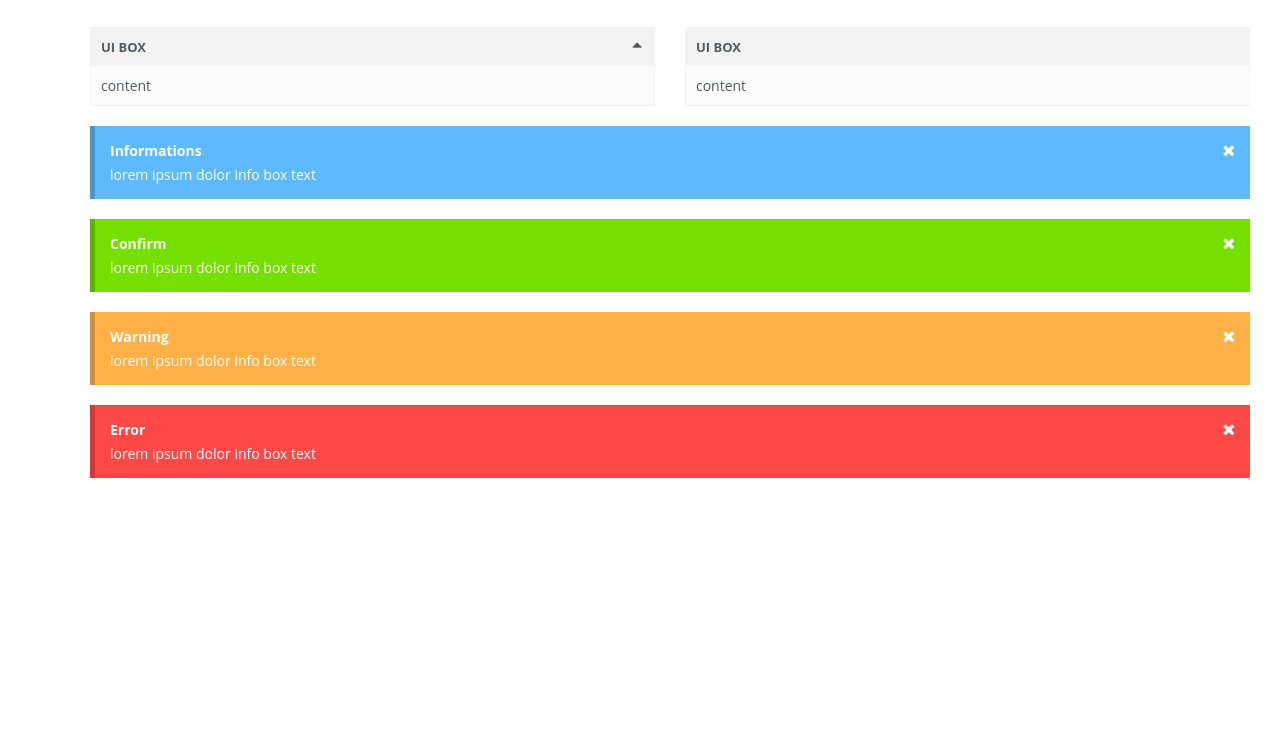
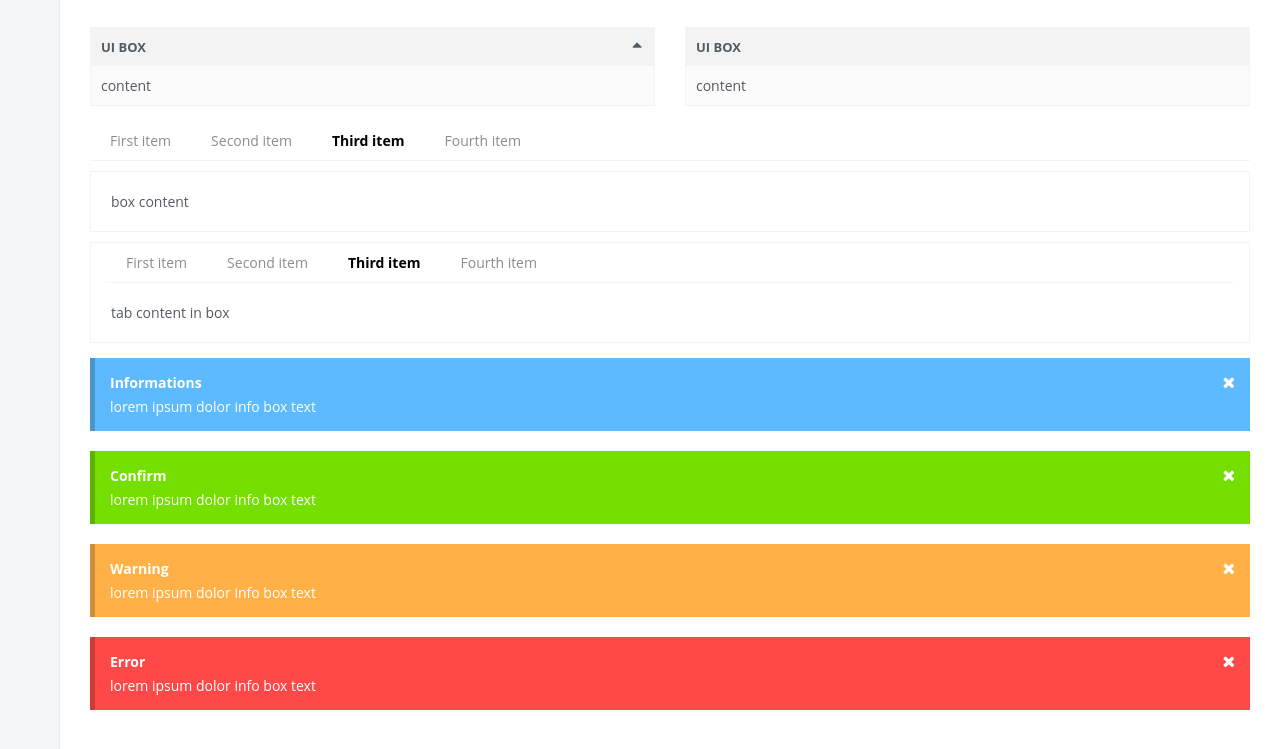
Before and after one commit to wUFr/FRAC, a plain HTML site: page index.htm in a window 1280 px wide. Shown: the part 1017-1766 px from the top of the page. Before the commit the page ends 1535 px from the top, so only its background shows below. Drawn offline with Linux system fonts and the light colour scheme; a script that the page names is missing.

Commit message:
Height parameter moved from #admin_main to #admin_sidebar (wip); UI box added; UI tabs (horizontal) added

```diff
--- a/css/layout.css
+++ b/css/layout.css
@@ -1,5 +1,10 @@
 /* CSS BY JIŘÍ BĚLSKÝ - FRAC PROJECT */
 
+html,
+body {
+	height:100%;
+
+}
 
 body {
 	font-family: 'Open Sans', arial, sans-serif;
@@ -57,6 +62,7 @@ body {
 #admin_main {
 	position: relative;
 	overflow: hidden;
+	min-height:100%;
 }
 
 #admin_main:after {
--- a/css/ui.css
+++ b/css/ui.css
@@ -238,3 +238,69 @@ h4.ui_title {
 		line-height: 16px;
 		content: "\f00d";
 	}
+
+
+/*
+
+UI AREA
+
+*/
+.ui_area {
+	margin: 5px 0;
+	border: 1px solid #F3F3F3;
+}
+
+.ui_area:after {
+	display: block;
+	width: 100%;
+	content: "";
+	clear: both;
+}
+
+	.ui_area > .content {
+		padding: 20px;
+	}
+
+/*
+
+UI TABS - HORIZONTAL
+
+*/
+.ui_tabs_horizontal {
+	border-bottom: 1px solid #F3F3F3;
+	list-style: none;
+	margin: 5px 0;
+}
+
+.ui_area > .ui_tabs_horizontal {
+	margin: 0px 15px 0 15px;
+}
+
+.ui_tabs_horizontal:after {
+	display: block;
+	width: 100%;
+	content: "";
+	clear: both;
+}
+
+	.ui_tabs_horizontal > li {
+		float: left;
+	}
+
+		.ui_tabs_horizontal > li a {
+			position: relative;
+			display: block;
+			padding: 10px 20px;
+			font-size: 14px;
+			color: #8c8c8c;
+			text-decoration: none;
+		}
+
+		.ui_tabs_horizontal > li a:hover {
+			color: black;
+		}
+
+		.ui_tabs_horizontal > li.selected a {
+			font-weight: bold;
+			color: black;
+		}
--- a/index.htm
+++ b/index.htm
@@ -134,10 +134,42 @@
 								<div class="title">
 									UI BOX
 								</div>
-
 							</div>
 							<div class="content">
 								content
+							</div>
+						</div>
+					</div>
+				</div>
+
+				<ul class="ui_tabs_horizontal">
+					<li class="item"><a href="#">First item</a></li>
+					<li class="item"><a href="#">Second item</a></li>
+					<li class="item selected"><a href="#">Third item</a></li>
+					<li class="item"><a href="#">Fourth item</a></li>
+				</ul>
+
+				<div class="row">
+					<div class="col-md-12">
+						<div class="ui_area">
+							<div class="content">
+								box content
+							</div>
+						</div>
+					</div>
+				</div>
+
+				<div class="row">
+					<div class="col-md-12">
+						<div class="ui_area">
+							<ul class="ui_tabs_horizontal">
+								<li class="item"><a href="#">First item</a></li>
+								<li class="item"><a href="#">Second item</a></li>
+								<li class="item selected"><a href="#">Third item</a></li>
+								<li class="item"><a href="#">Fourth item</a></li>
+							</ul>
+							<div class="content">
+								tab content in box
 							</div>
 						</div>
 					</div>
@@ -183,6 +215,8 @@
 					</div>
 				</div>
 
+
+
 			</section>
 		</section>
 	</section>
--- /dev/null
+++ b/js/functions.js
@@ -0,0 +1,27 @@
+$( "#toggle_user_menu" ).click(function() {
+	$("#header_user_menu").toggleClass("open");
+	$("#toggle_user_menu").toggleClass("active");
+});
+
+// UI BOX CLOSE-OPEN TOGGLE
+$( ".ui_box .header .close" ).click(function() {
+	$(this).parent().parent().parent(".ui_box").toggleClass('closed');
+	$(this).toggleClass('active')
+});
+
+// UI MESSAGE CLOSE-OPEN TOGGLE
+$( ".ui_message .close" ).click(function() {
+	$(this).parent(".ui_message").addClass('closed');
+});
+
+
+// MAIN CONTENT WINDOWS RESIZE
+
+
+var height = $("#admin_main").height();
+$('#admin_sidebar').height(height);
+
+$(window).resize(function(){
+   var height = $("#admin_main").height();
+   $('#admin_sidebar').height(height);
+})
```
